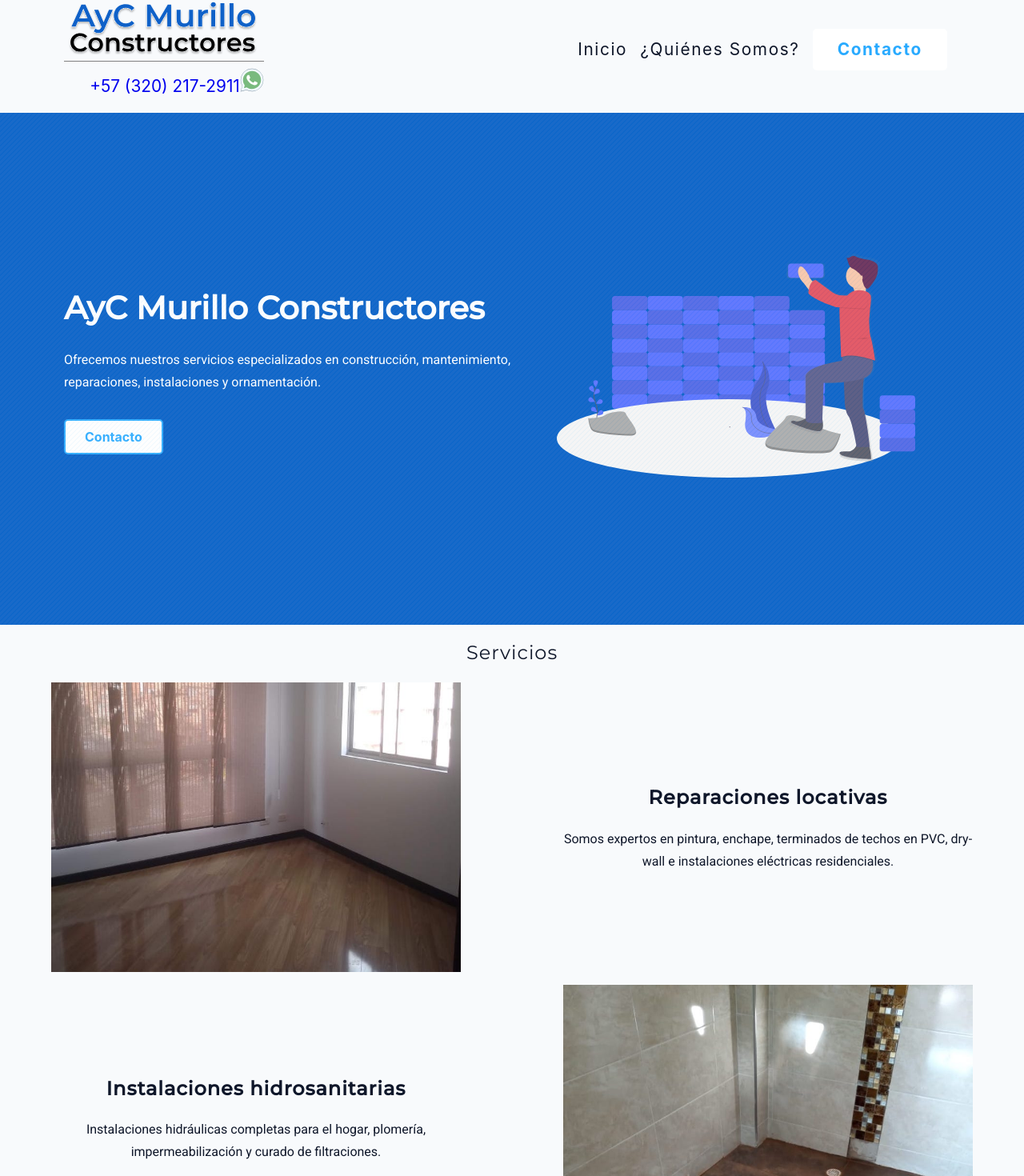
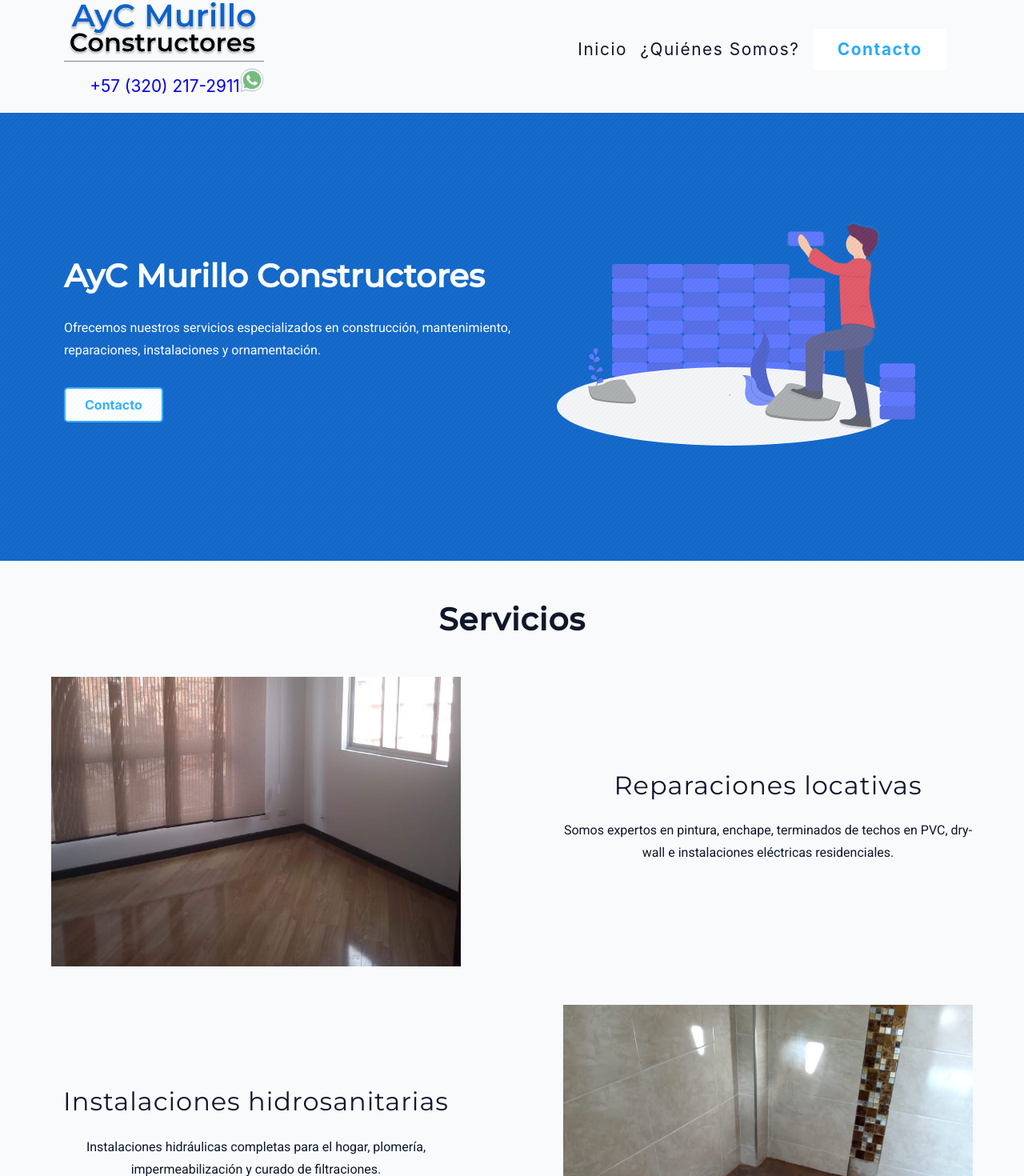
Before and after one commit to odpinerosh/ayc-muricons, a React (Create React App) app: page / in a window 1280 px wide. Shown: the part 19-1489 px from the top of the page at 80% size. Built offline with nearby package versions, Linux system fonts and the light colour scheme.

Commit message:
style: minor adjustments

```diff
--- a/src/components/Features.js
+++ b/src/components/Features.js
@@ -7,7 +7,7 @@ const Features = () => {
 
     return (
         <section className='section-features'>
-            <h2 className='features-title'>Servicios</h2>
+            <h2 className='features-title'><strong>Servicios</strong></h2>
             <article className='features-container'>
                 {
                     arrFeatures.map(option => (
--- a/src/components/SingleFeat.js
+++ b/src/components/SingleFeat.js
@@ -8,7 +8,7 @@ const SingleFeat = ({title, asset, legend}) => {
         <div className='feat-container'>
             <img src={asset} alt={asset} className='feat-image' />
             <div className='feat-desc'>
-                <h2><strong>{title}</strong></h2>
+                <h3>{title}</h3>
                 <p>
                     {legend}
                 </p>
--- a/src/components/styles/Features.css
+++ b/src/components/styles/Features.css
@@ -3,11 +3,12 @@
     flex-wrap: wrap;
     flex-direction: column;
     align-items: center;
+    margin: 3rem 0;
 }
 
-.section-features h2 {
+.section-features h3 {
     margin-top: 1.2rem;
-    font-size: 1.5rem;
+    font-size: 2rem;
     text-transform: none;
 }
 
--- a/src/components/styles/Hero.css
+++ b/src/components/styles/Hero.css
@@ -3,7 +3,7 @@
     background-repeat: repeat;
     background: url('/images/diagonal-lines.svg');
     margin: 0 auto;
-    min-height: calc(100vh - (6rem + 4rem));
+    min-height: calc(90vh - (6rem + 4rem));
     display: flex;
     width: 100vw;
 }
--- a/src/components/styles/HeroContainer.css
+++ b/src/components/styles/HeroContainer.css
@@ -47,6 +47,7 @@
         grid-template-columns: 1fr 1fr;
         grid-template-rows: 1fr;
         grid-template-areas: "elements image";
+
     }
 
     .hero-elements {
--- a/src/components/styles/SingleFeat.css
+++ b/src/components/styles/SingleFeat.css
@@ -8,7 +8,7 @@
 
     .feat-image {
         height: auto;
-        margin-bottom: 1rem;
+        margin: 1.5rem 0;
         width: 90vw;
     }
 
```
